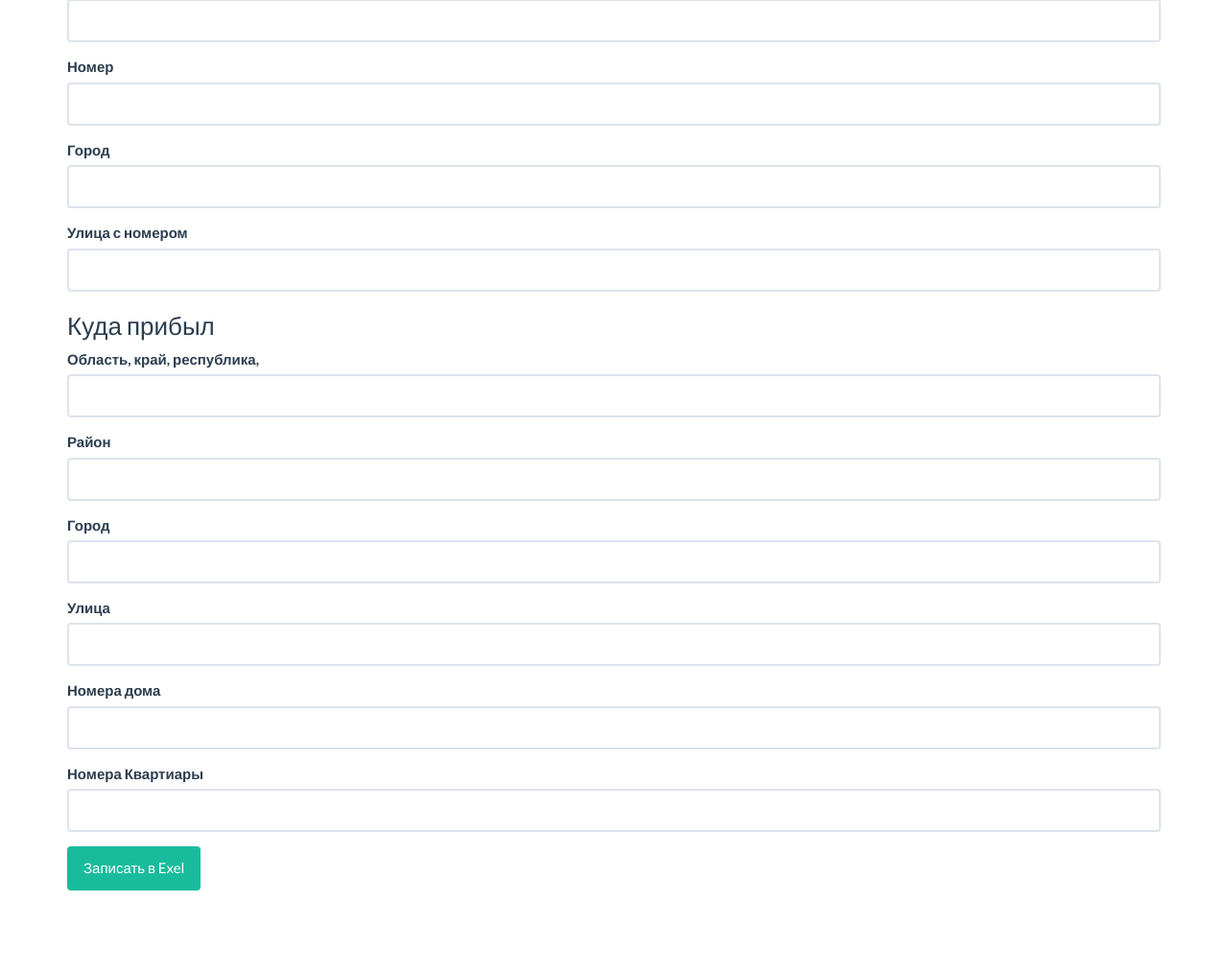
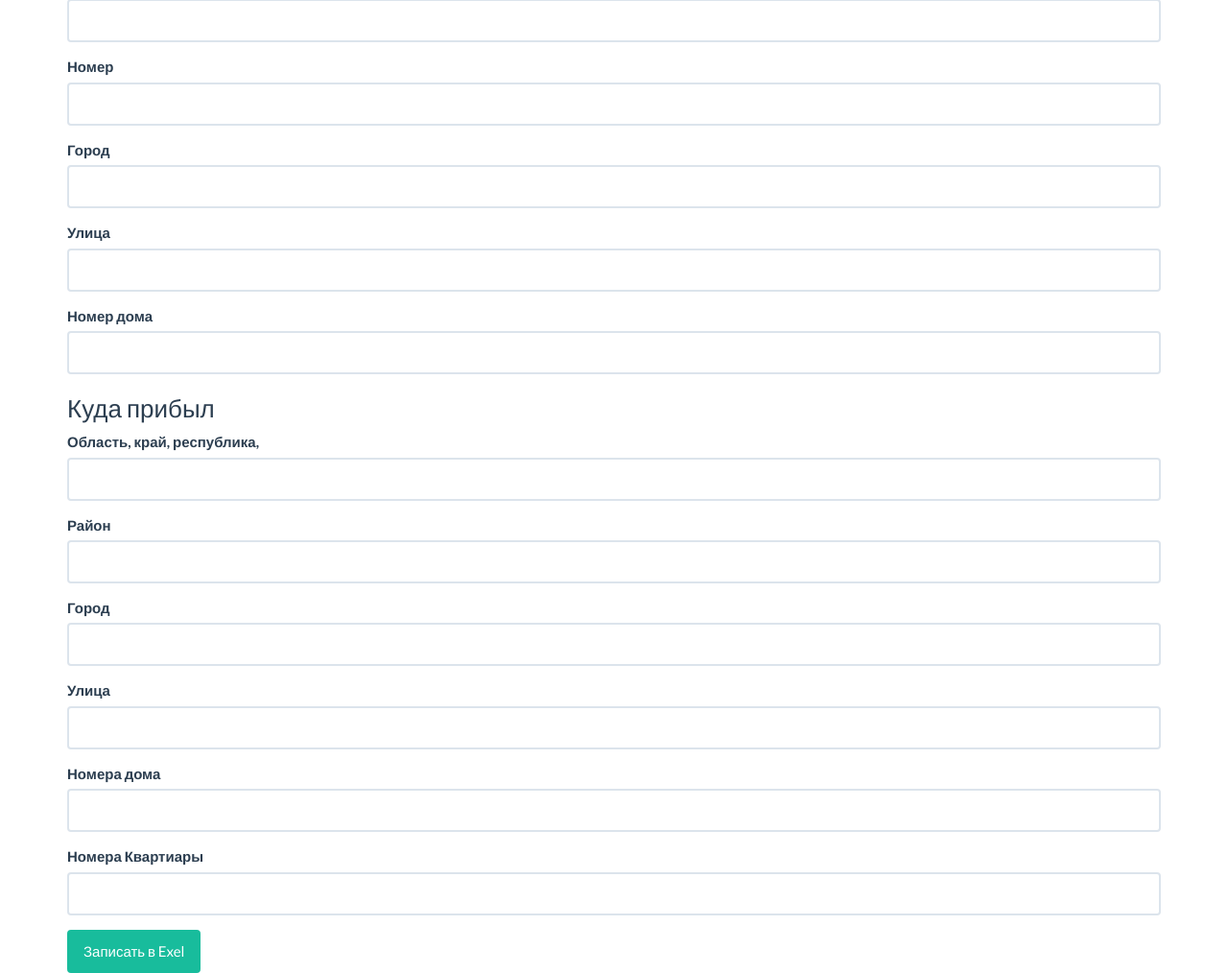
Before and after one commit to DrDany/drul, a Flask app: page / in a window 1280 px wide. Shown: the part 1461-2475 px from the top of the page at 96% size. Before the commit the page ends 2389 px from the top, so only its background shows below. Run offline with Flask 2, Linux system fonts and the light colour scheme; some libraries are stand-ins or nearby versions.

Commit message:
add gender and street number

```diff
--- a/app.py
+++ b/app.py
@@ -39,9 +39,13 @@ def comment():
         mig_card_number = request.form["mig_card_number"]
         mig_card_region = request.form["mig_card_region"]
         mig_card_city = request.form["mig_card_city"]
+        mig_card_street_number = request.form["mig_card_street_number"]
         # surname_host = request.form["surname_host"]
         # name_host = request.form["name_host"]
-        exel_handler.add_new_exel(surname, name, birthdate,citizen, birth_place, birth_city, doc_type, doc_seria, doc_number, doc_date, doc_end, profession, date_income, region, district, city, street, street_number, flat_number, gender, mig_card_ser, mig_card_number, mig_card_region, mig_card_city)
+        exel_handler.add_new_exel(surname, name, birthdate, citizen, birth_place, birth_city, doc_type, doc_seria,
+                                  doc_number, doc_date, doc_end, profession, date_income, region, district, city,
+                                  street, street_number, flat_number, gender, mig_card_ser, mig_card_number,
+                                  mig_card_region, mig_card_city, mig_card_street_number)
         return redirect(url_for('comment'))
 
 
--- a/templates/web/new_comment.html
+++ b/templates/web/new_comment.html
@@ -116,8 +116,13 @@
     </div>
 
     <div class="form-group">
-        <label for="mig_card_city_field">Улица с номером</label>
+        <label for="mig_card_city_field">Улица </label>
         <input type="text" class="form-control" id="mig_card_city_field" name="mig_card_city">
+    </div>
+
+    <div class="form-group">
+        <label for="mig_card_street_number">Номер дома </label>
+        <input type="text" class="form-control" id="mig_card_street_number" name="mig_card_street_number">
     </div>
 
 
```
Also changed, not shown: exel_handler.py (+9 -1 lines), 1 other file.
